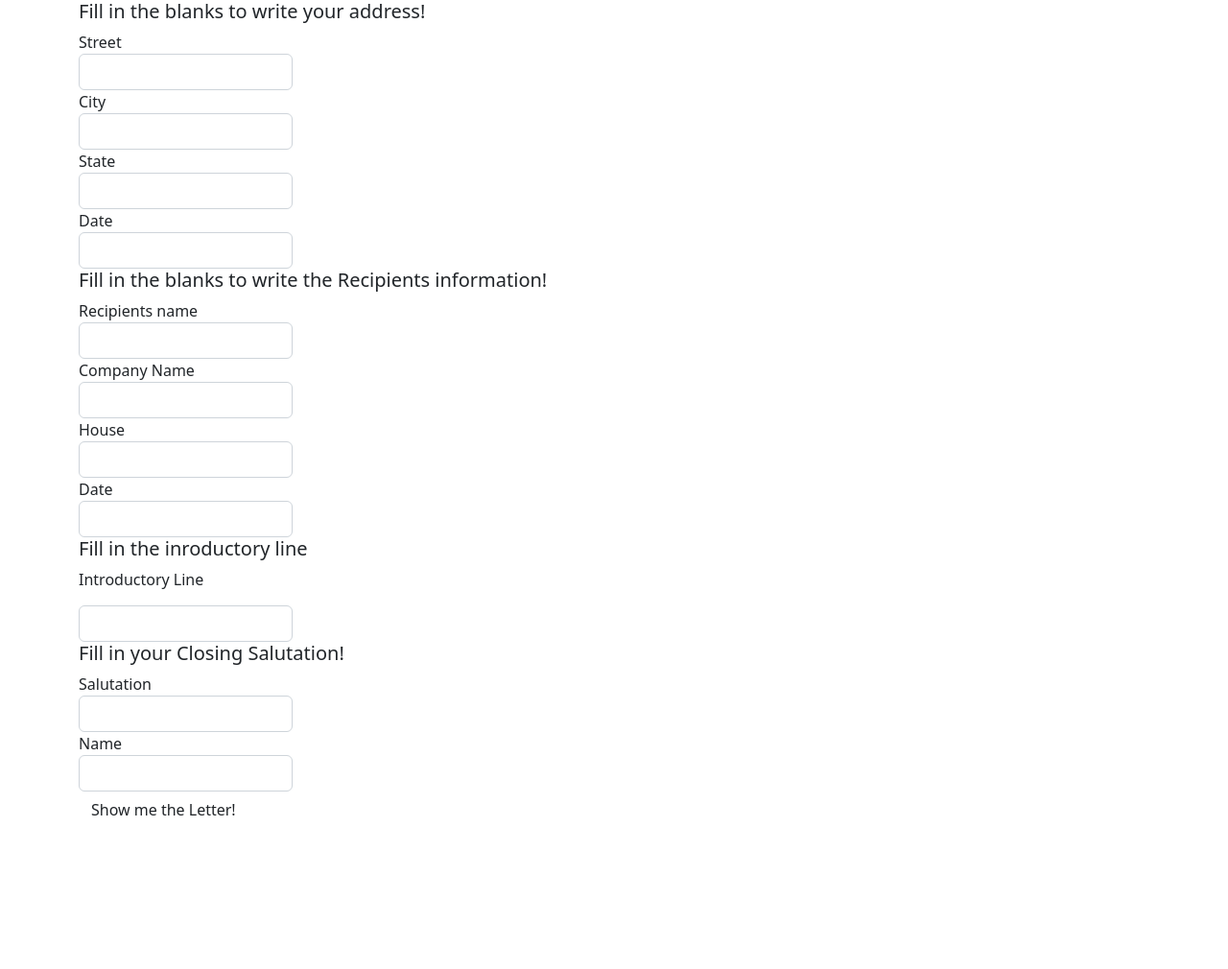
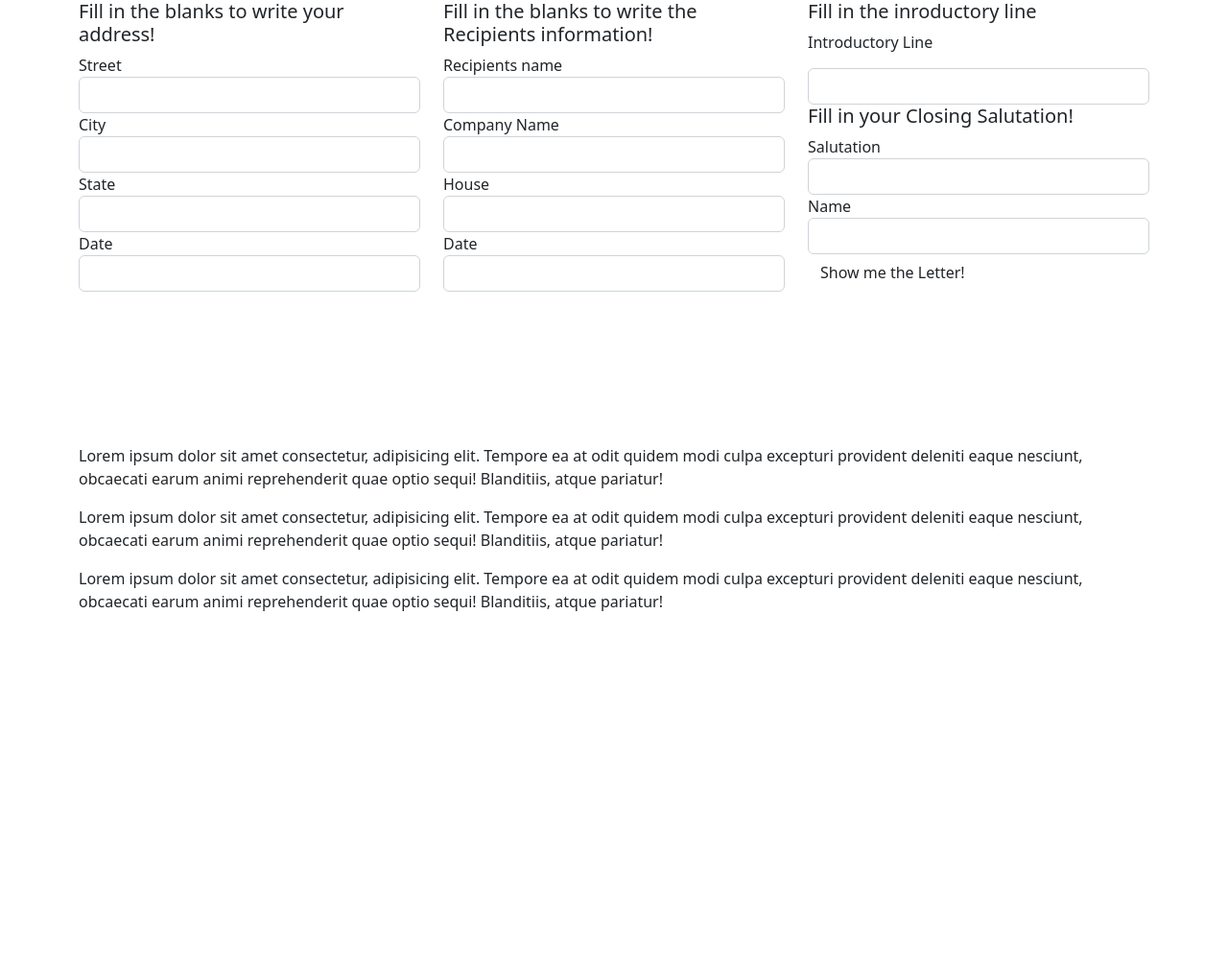
Before and after one commit to najaht/formal-letter, a plain HTML site: page index.html in a window 1280 px wide. Shown: the whole page at 96% size. After the commit the page ends 800 px from the top, so only its background shows below. Drawn offline with Linux system fonts and the light colour scheme.

```diff
--- a/css/styles.css
+++ b/css/styles.css
@@ -2,7 +2,7 @@
   margin-left: 1100px;
 }
 .form-control{
-width: 20%;
+width: 100%;
 }
 .blanks{
   font-size: 20px;
@@ -16,6 +16,3 @@ width: 20%;
 .namee{
   margin-left: 1000px;
 }
-.lorem{
-  display: none;
-}
--- a/index.html
+++ b/index.html
@@ -15,9 +15,11 @@
 <body>
   <div class="container">
 
-    <h1 class="blanks">Fill in the blanks to write your address!</h1>
+
     <div>
-      <form id="formOne">
+      <form id="formOne" class="row">
+        <div class="col">
+          <h1 class="blanks">Fill in the blanks to write your <br> address!</h1>
           <div class="form-group">
             <label for="street">Street</label>
             <input id="street" class="form-control" type="text">
@@ -34,8 +36,9 @@
             <label for="date">Date</label>
             <input id="date" class="form-control" type="text">
           </div>
+        </div>
 
-
+        <div class="col">
           <h1 class="blanks">Fill in the blanks to write the Recipients information!</h1>
           <div class="form-group">
             <label for="name">Recipients name</label>
@@ -53,8 +56,9 @@
             <label for="date2">Date</label>
             <input id="date2" class="form-control" type="text">
           </div>
+        </div>
 
-
+        <div class="col">
           <div class="form-group">
             <h1 class="blanks">Fill in the inroductory line</h1>
             <label for="introductoryline">Introductory Line</label>
@@ -71,8 +75,10 @@
             <input id="namee" class="form-control" type="text">
           </div>
           <button type="submit" class="btn">Show me the Letter!</button>
+        </div>
       </form>
     </div>
+
 
 
 
@@ -109,7 +115,7 @@
 
 
 
-
+    <div>
 
       <p class="lorem"> Lorem ipsum dolor sit amet consectetur, adipisicing elit. Tempore ea at odit quidem modi culpa
         excepturi
@@ -123,7 +129,7 @@
         excepturi
         provident
         deleniti eaque nesciunt, obcaecati earum animi reprehenderit quae optio sequi! Blanditiis, atque pariatur!</p>
-
+    </div>
 
     <div id="salutation">
       <span class="salutation"></span><br>
```
Also changed, not shown: 1 other file. Lines whose indentation alone changed are shown as unchanged.
